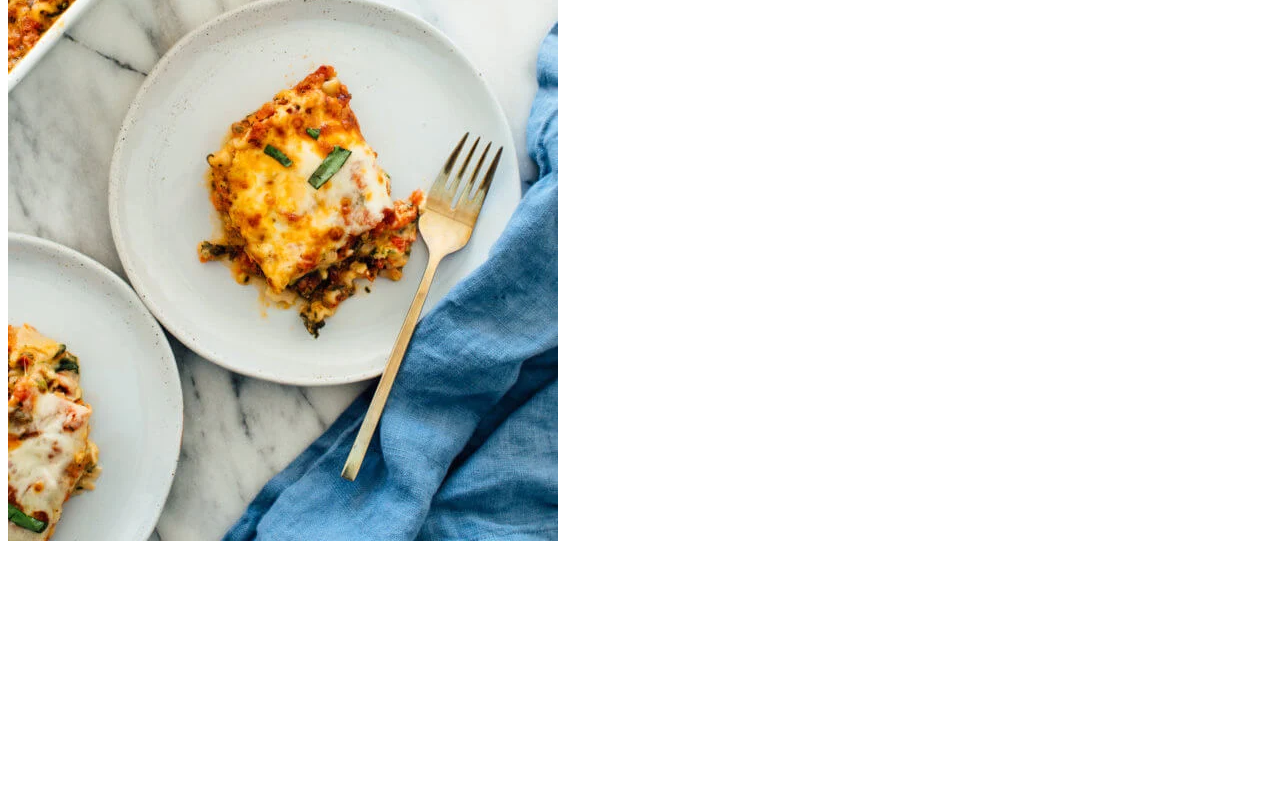
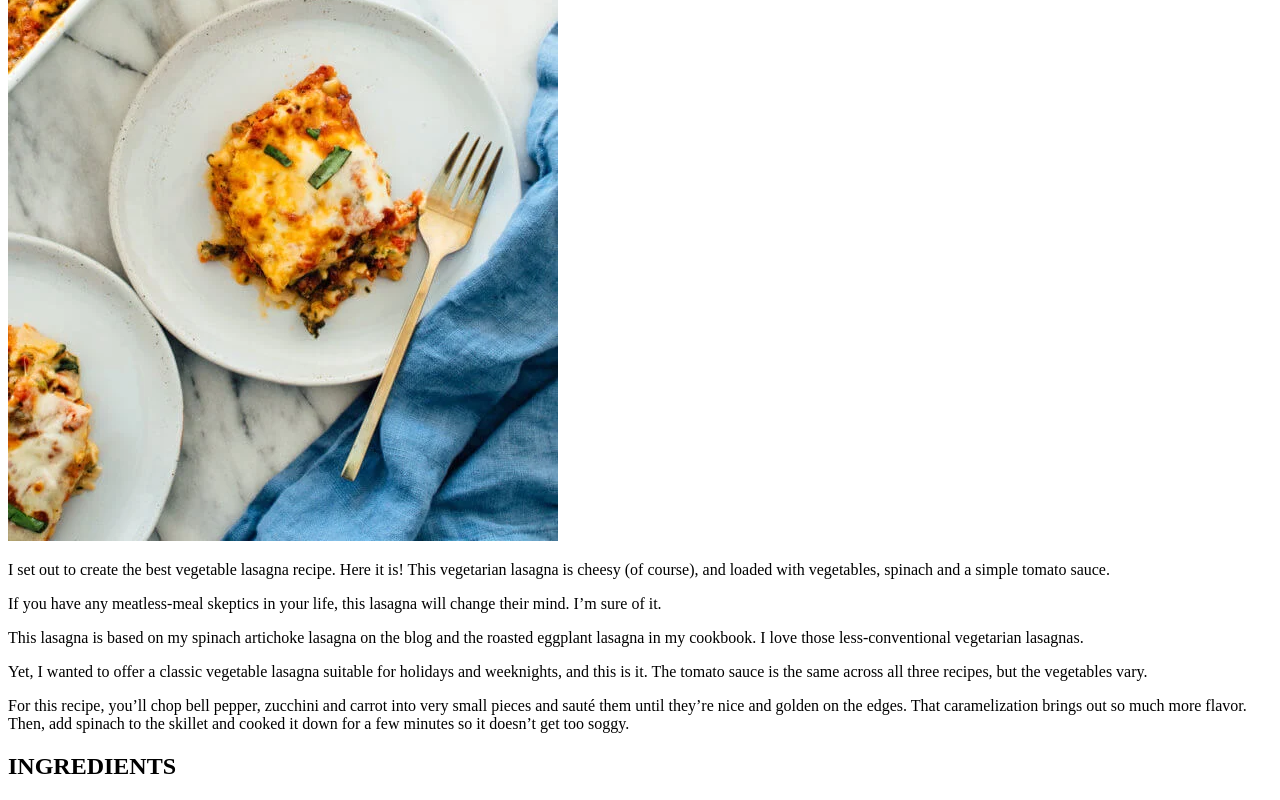
Before and after one commit to ShannonAustinHoward/odin-recipes-, a plain HTML site: page recipies/lasagna.html in a window 1280 px wide. Shown: the part 363-1163 px from the top of the page. Before the commit the page ends 916 px from the top, so only its background shows below. Drawn offline with Linux system fonts and the light colour scheme.

Commit message:
Paste text with tags

```diff
--- a/recipies/lasagna.html
+++ b/recipies/lasagna.html
@@ -7,5 +7,22 @@
     <body>
         <h1>Best Vegetable Lasagna</h1>
         <img src="../img/best-vegetable-lasagna-recipe-3-550x824.webp" alt="Best Veggie Lasagna">
+
+        <p>I set out to create the best vegetable lasagna recipe. Here it is! This vegetarian lasagna is cheesy (of course),
+        and loaded with vegetables, spinach and a simple tomato sauce.</p>
+
+        <p>If you have any meatless-meal skeptics in your life, this lasagna will change their mind. I’m sure of it.</p>
+
+        <p>This lasagna is based on my spinach artichoke lasagna on the blog and the roasted eggplant lasagna in my cookbook.
+        I love those less-conventional vegetarian lasagnas.</p>
+
+        <p>Yet, I wanted to offer a classic vegetable lasagna suitable for holidays and weeknights, and this is it.
+        The tomato sauce is the same across all three recipes, but the vegetables vary.</p>
+
+        <p>For this recipe, you’ll chop bell pepper, zucchini and carrot into very small pieces and sauté them until they’re
+        nice and golden on the edges. That caramelization brings out so much more flavor. Then, add spinach to the skillet
+        and cooked it down for a few minutes so it doesn’t get too soggy.</p>
+
+        <h2>INGREDIENTS</h2>
     </body>
 </html>
```
Also changed, not shown: recipies/nachos.html (+6 -0 lines), recipies/pizza.html (+7 -0 lines). Lines whose indentation alone changed are shown as unchanged.
